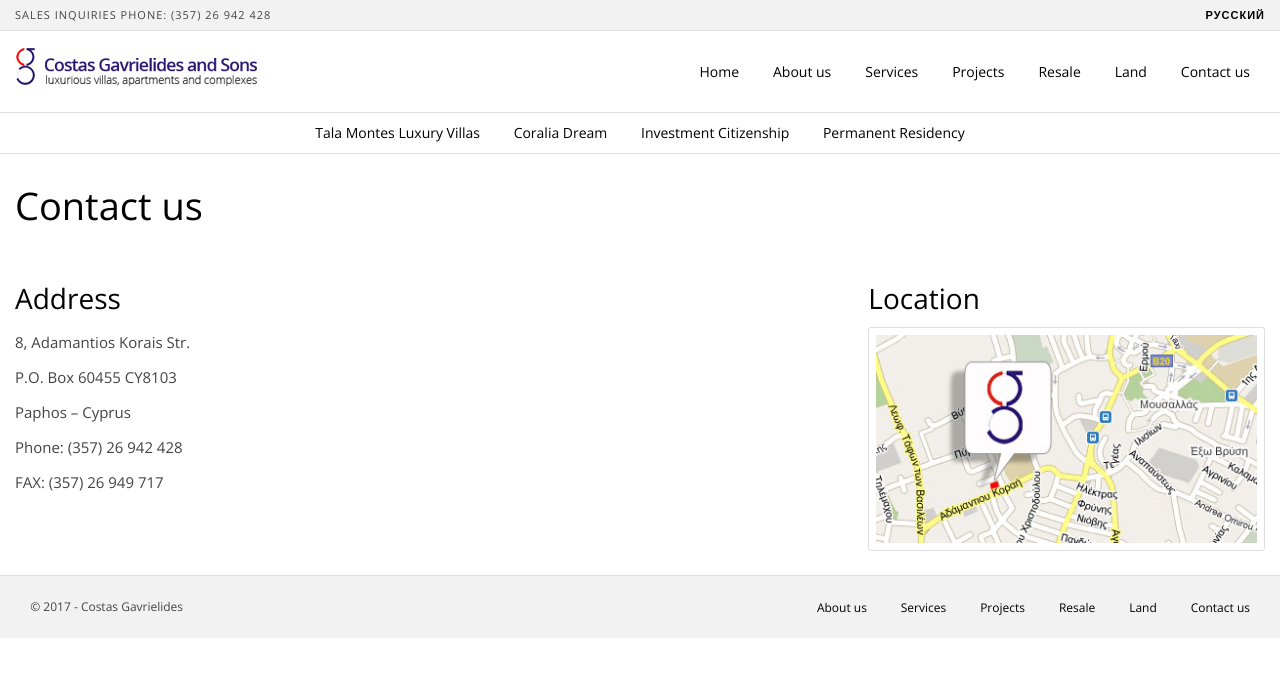
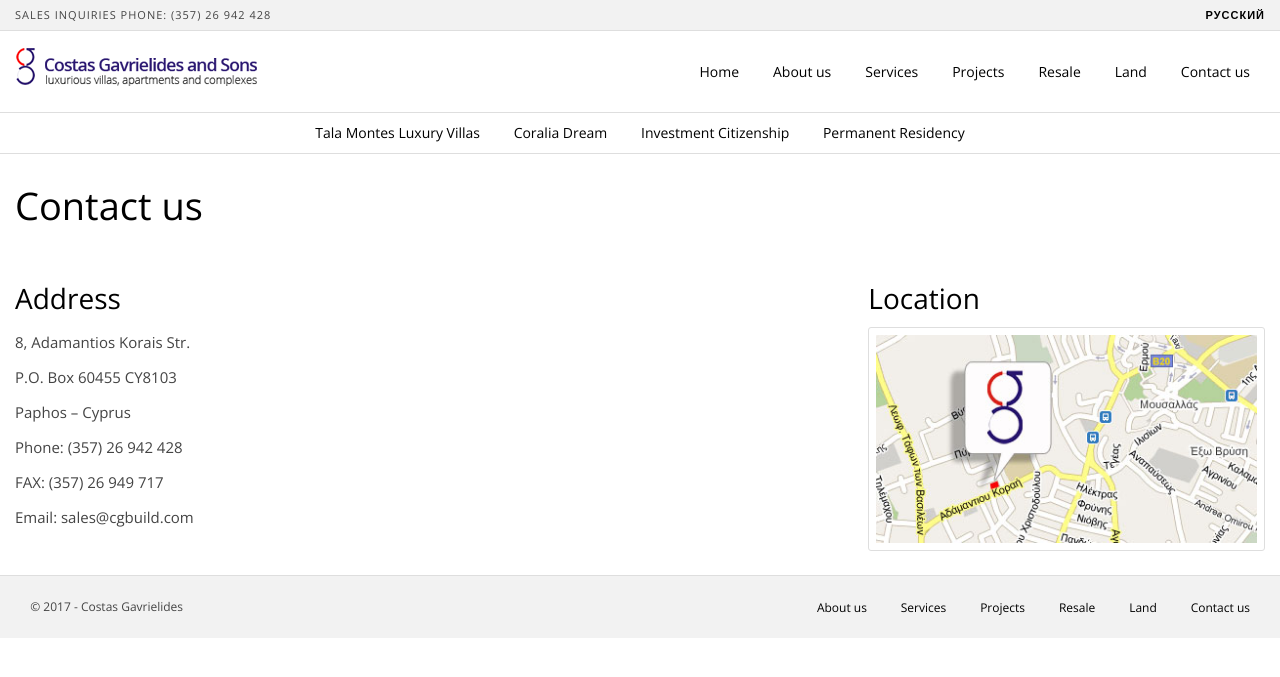
Before and after one commit to Gavrielides-developers/web-app, a Jekyll site: the page built from pages/en/7-Contacts.html, in a window 1280 px wide. Shown: the top 677 px of the page. Built offline with Jekyll 4.4.1, drawn with Linux system fonts in a browser that asks for light colours.

Commit message:
Add files via upload

```diff
--- a/pages/en/3-Resale.html
+++ b/pages/en/3-Resale.html
@@ -5,6 +5,7 @@
 language: en
 tag: main
 ---
+{% include lang.html %}
 </div></div></div>
 	<div class="Sirena-Lighthouse--header">
 		<div class="container main--section">
--- a/pages/en/7-Contacts.html
+++ b/pages/en/7-Contacts.html
@@ -14,6 +14,7 @@
 		<p>Paphos – Cyprus</p>
 		<p>Phone: (357) 26 942 428</p>
 		<p>FAX: (357) 26 949 717</p>
+		<p>Email: <a href="mailto:sales@cgbuild.com"></a>sales@cgbuild.com</p>
 	</div>
 	<div class="col-md-4">
 	<h2>Location</h2>
```
